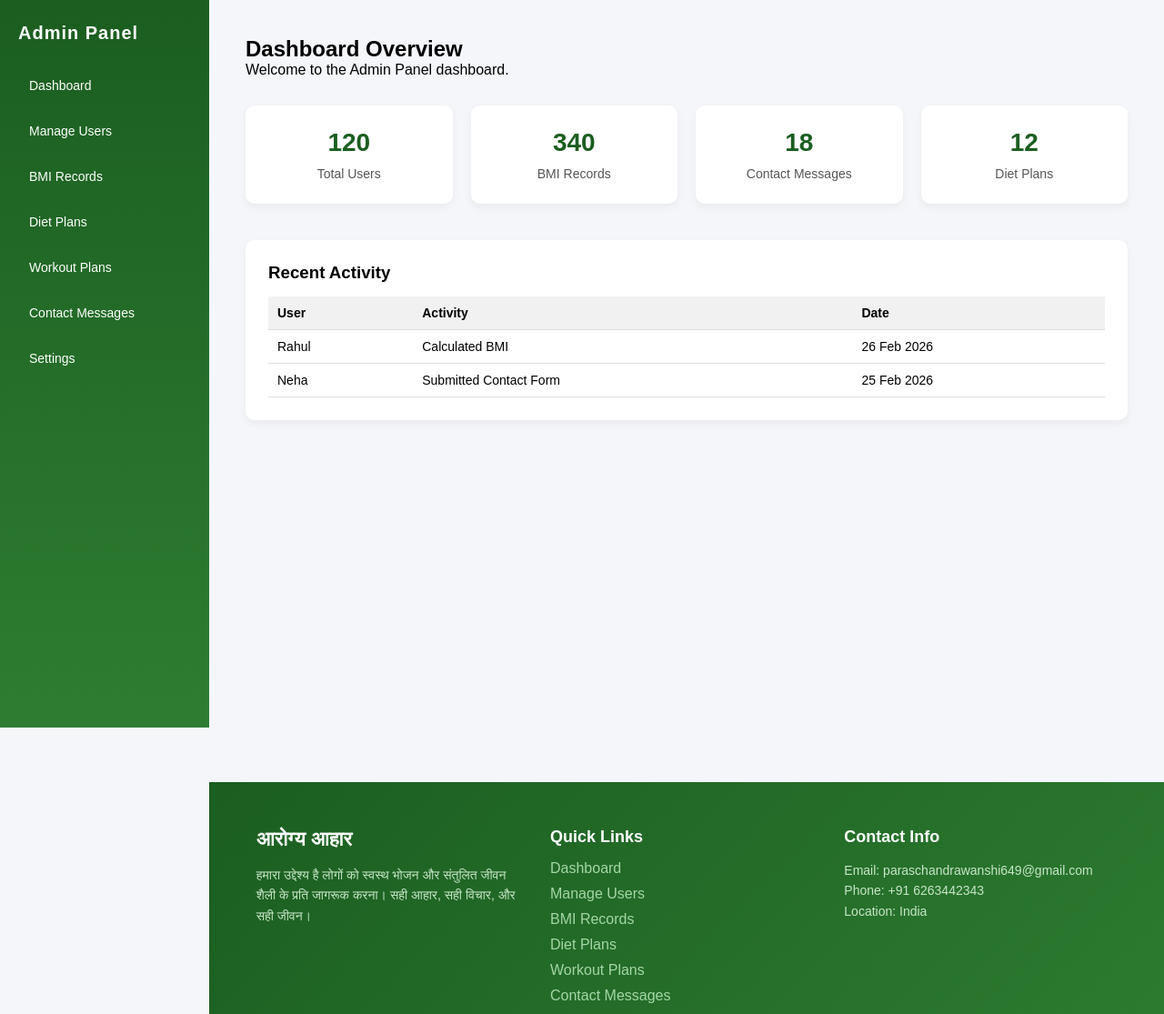
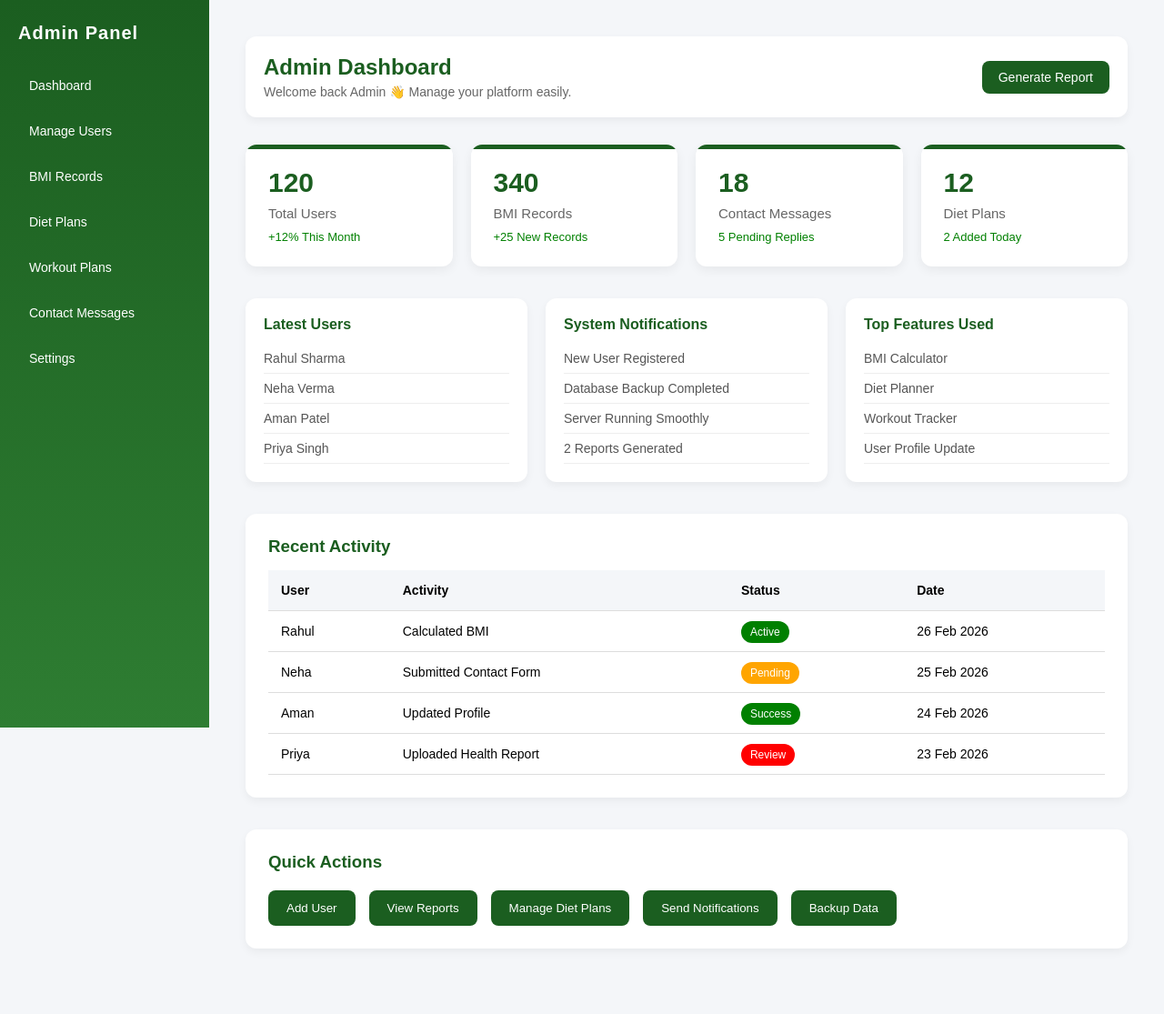
Before and after one commit to paras01-patel/HealthyLife, a Django app: template app/templates/adminpanel.html in a window 1280 px wide. Shown: the top 1115 px of the page at 91% size. Run offline with Django 5.2, Linux system fonts and the light colour scheme; the template is opened without the code that fills it, so the values that code supplies are empty.

Commit message:
adminpanel /update

```diff
--- a/app/templates/adminpanel.html
+++ b/app/templates/adminpanel.html
@@ -4,113 +4,388 @@
 {% block content %}
 
 <style>
-    .dashboard-title{
+
+.dashboard-header{
+    display:flex;
+    justify-content:space-between;
+    align-items:center;
     margin-bottom:30px;
+    background:white;
+    padding:20px;
+    border-radius:12px;
+    box-shadow:0 4px 10px rgba(0,0,0,0.05);
 }
+
+.dashboard-title h2{
+    color:#1b5e20;
+    margin-bottom:5px;
+}
+
+.dashboard-title p{
+    color:#666;
+    font-size:14px;
+}
+
+.admin-btn{
+    background:#1b5e20;
+    color:white;
+    padding:10px 18px;
+    border:none;
+    border-radius:8px;
+    cursor:pointer;
+    font-size:14px;
+    transition:0.3s;
+}
+
+.admin-btn:hover{
+    background:#145016;
+}
+
+/* ===== CARDS ===== */
 
 .card-container{
     display:grid;
     grid-template-columns: repeat(4, 1fr);
     gap:20px;
-        margin-bottom:40px;
+    margin-bottom:35px;
 }
 
 .card{
     background:white;
     padding:25px;
-        border-radius:10px;
-        box-shadow:0 4px 10px rgba(0,0,0,0.05);
-        text-align:center;
+    border-radius:12px;
+    box-shadow:0 4px 12px rgba(0,0,0,0.06);
+    transition:0.3s;
+    position:relative;
+    overflow:hidden;
+}
+
+.card:hover{
+    transform:translateY(-5px);
+}
+
+.card::before{
+    content:'';
+    position:absolute;
+    width:100%;
+    height:5px;
+    background:#1b5e20;
+    top:0;
+    left:0;
 }
 
 .card h3{
-        font-size:28px;
-        margin-bottom:10px;
+    font-size:30px;
+    color:#1b5e20;
+    margin-bottom:8px;
+}
+
+.card p{
+    color:#666;
+    font-size:15px;
+}
+
+.card span{
+    display:block;
+    margin-top:10px;
+    font-size:13px;
+    color:green;
+}
+
+/* ===== SMALL CARDS ===== */
+
+.small-card-section{
+    display:grid;
+    grid-template-columns:repeat(3,1fr);
+    gap:20px;
+    margin-bottom:35px;
+}
+
+.small-card{
+    background:white;
+    padding:20px;
+    border-radius:12px;
+    box-shadow:0 4px 10px rgba(0,0,0,0.05);
+}
+
+.small-card h4{
+    margin-bottom:12px;
     color:#1b5e20;
 }
 
-    .card p{
+.small-card ul{
+    list-style:none;
+}
+
+.small-card ul li{
+    padding:8px 0;
+    border-bottom:1px solid #eee;
     font-size:14px;
     color:#555;
 }
 
+/* ===== RECENT SECTION ===== */
+
 .recent-section{
     background:white;
     padding:25px;
-        border-radius:10px;
+    border-radius:12px;
     box-shadow:0 4px 10px rgba(0,0,0,0.05);
+    margin-bottom:35px;
+}
+
+.recent-section h3{
+    margin-bottom:15px;
+    color:#1b5e20;
 }
 
 .recent-section table{
     width:100%;
     border-collapse:collapse;
-        margin-top:15px;
 }
 
 .recent-section th,
 .recent-section td{
-        padding:10px;
+    padding:14px;
     border-bottom:1px solid #ddd;
     text-align:left;
     font-size:14px;
 }
 
 .recent-section th{
-        background:#f1f1f1;
+    background:#f4f6f9;
 }
+
+.status{
+    padding:5px 10px;
+    border-radius:20px;
+    font-size:12px;
+    color:white;
+}
+
+.active{
+    background:green;
+}
+
+.pending{
+    background:orange;
+}
+
+.blocked{
+    background:red;
+}
+
+/* ===== QUICK ACTIONS ===== */
+
+.quick-actions{
+    background:white;
+    padding:25px;
+    border-radius:12px;
+    box-shadow:0 4px 10px rgba(0,0,0,0.05);
+}
+
+.quick-actions h3{
+    margin-bottom:20px;
+    color:#1b5e20;
+}
+
+.action-buttons{
+    display:flex;
+    gap:15px;
+    flex-wrap:wrap;
+}
+
+.action-buttons button{
+    padding:12px 20px;
+    border:none;
+    border-radius:8px;
+    background:#1b5e20;
+    color:white;
+    cursor:pointer;
+    transition:0.3s;
+}
+
+.action-buttons button:hover{
+    background:#145016;
+}
+
+/* ===== RESPONSIVE ===== */
+
+@media(max-width:992px){
+
+    .card-container{
+        grid-template-columns:repeat(2,1fr);
+    }
+
+    .small-card-section{
+        grid-template-columns:1fr;
+    }
+}
+
+@media(max-width:600px){
+
+    .dashboard-header{
+        flex-direction:column;
+        align-items:flex-start;
+        gap:15px;
+    }
+
+    .card-container{
+        grid-template-columns:1fr;
+    }
+
+    .recent-section{
+        overflow-x:auto;
+    }
+}
+
 </style>
 
+<!-- HEADER -->
+
+<div class="dashboard-header">
+
     <div class="dashboard-title">
-    <h2>Dashboard Overview</h2>
-    <p>Welcome to the Admin Panel dashboard.</p>
+        <h2>Admin Dashboard</h2>
+        <p>Welcome back Admin 👋 Manage your platform easily.</p>
     </div>
 
-<!-- STAT CARDS -->
+    <button class="admin-btn">Generate Report</button>
+
+</div>
+
+<!-- MAIN CARDS -->
+
 <div class="card-container">
 
     <div class="card">
         <h3>120</h3>
         <p>Total Users</p>
+        <span>+12% This Month</span>
     </div>
 
     <div class="card">
         <h3>340</h3>
         <p>BMI Records</p>
+        <span>+25 New Records</span>
     </div>
 
     <div class="card">
         <h3>18</h3>
         <p>Contact Messages</p>
+        <span>5 Pending Replies</span>
     </div>
 
     <div class="card">
         <h3>12</h3>
         <p>Diet Plans</p>
+        <span>2 Added Today</span>
+    </div>
+
+</div>
+
+<!-- EXTRA INFO SECTION -->
+
+<div class="small-card-section">
+
+    <div class="small-card">
+        <h4>Latest Users</h4>
+
+        <ul>
+            <li>Rahul Sharma</li>
+            <li>Neha Verma</li>
+            <li>Aman Patel</li>
+            <li>Priya Singh</li>
+        </ul>
+    </div>
+
+    <div class="small-card">
+        <h4>System Notifications</h4>
+
+        <ul>
+            <li>New User Registered</li>
+            <li>Database Backup Completed</li>
+            <li>Server Running Smoothly</li>
+            <li>2 Reports Generated</li>
+        </ul>
+    </div>
+
+    <div class="small-card">
+        <h4>Top Features Used</h4>
+
+        <ul>
+            <li>BMI Calculator</li>
+            <li>Diet Planner</li>
+            <li>Workout Tracker</li>
+            <li>User Profile Update</li>
+        </ul>
     </div>
 
 </div>
 
 <!-- RECENT ACTIVITY -->
+
 <div class="recent-section">
+
     <h3>Recent Activity</h3>
 
     <table>
+
         <tr>
             <th>User</th>
             <th>Activity</th>
+            <th>Status</th>
             <th>Date</th>
         </tr>
+
         <tr>
             <td>Rahul</td>
             <td>Calculated BMI</td>
+            <td><span class="status active">Active</span></td>
             <td>26 Feb 2026</td>
         </tr>
+
         <tr>
             <td>Neha</td>
             <td>Submitted Contact Form</td>
+            <td><span class="status pending">Pending</span></td>
             <td>25 Feb 2026</td>
         </tr>
+
+        <tr>
+            <td>Aman</td>
+            <td>Updated Profile</td>
+            <td><span class="status active">Success</span></td>
+            <td>24 Feb 2026</td>
+        </tr>
+
+        <tr>
+            <td>Priya</td>
+            <td>Uploaded Health Report</td>
+            <td><span class="status blocked">Review</span></td>
+            <td>23 Feb 2026</td>
+        </tr>
+
     </table>
+
+</div>
+
+<!-- QUICK ACTIONS -->
+
+<div class="quick-actions">
+
+    <h3>Quick Actions</h3>
+
+    <div class="action-buttons">
+
+        <button>Add User</button>
+        <button>View Reports</button>
+        <button>Manage Diet Plans</button>
+        <button>Send Notifications</button>
+        <button>Backup Data</button>
+
+    </div>
+
 </div>
 
 {% endblock %}
```
Lines whose indentation alone changed are shown as unchanged.
